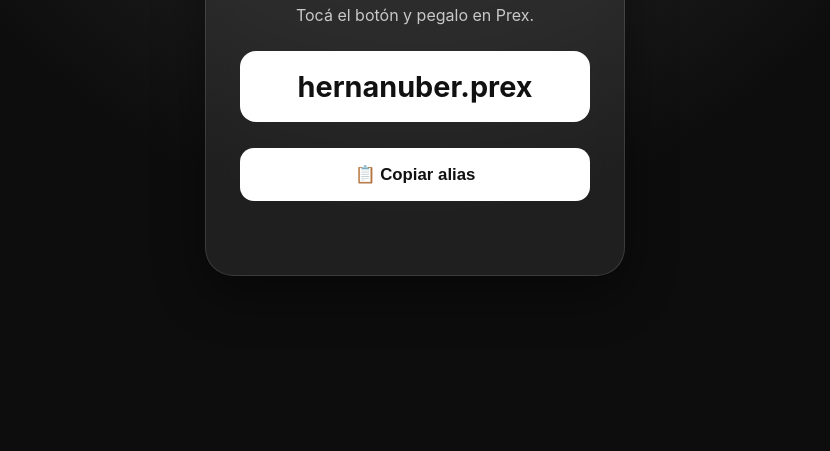
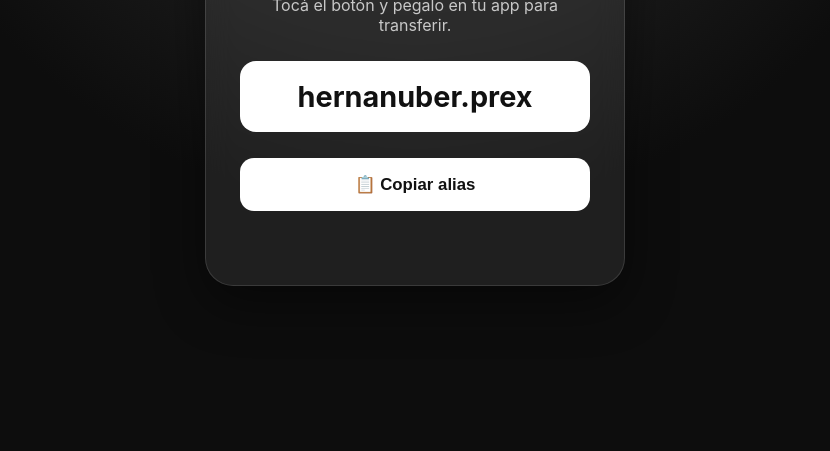
Before and after one commit to hestorni/Alias, a plain HTML site: page index.html in a window 1280 px wide. Shown: the part 349-800 px from the top of the page, without its empty margins (225-1055 px from the left). Drawn offline with Linux system fonts and the light colour scheme.

Commit message:
Update instruction text for copying alias

```diff
--- a/index.html
+++ b/index.html
@@ -11,7 +11,7 @@
 <div class="card">
 <div class="icon">💳</div>
 <h1>Copiá mi alias</h1>
-<p class="sub">Tocá el botón y pegalo en Prex.</p>
+<p class="sub">Tocá el botón y pegalo en tu app para transferir.</p>
 <div class="alias" id="alias">hernanuber.prex</div>
 <button id="copy">📋 Copiar alias</button>
 <div id="status" aria-live="polite"></div>
```
